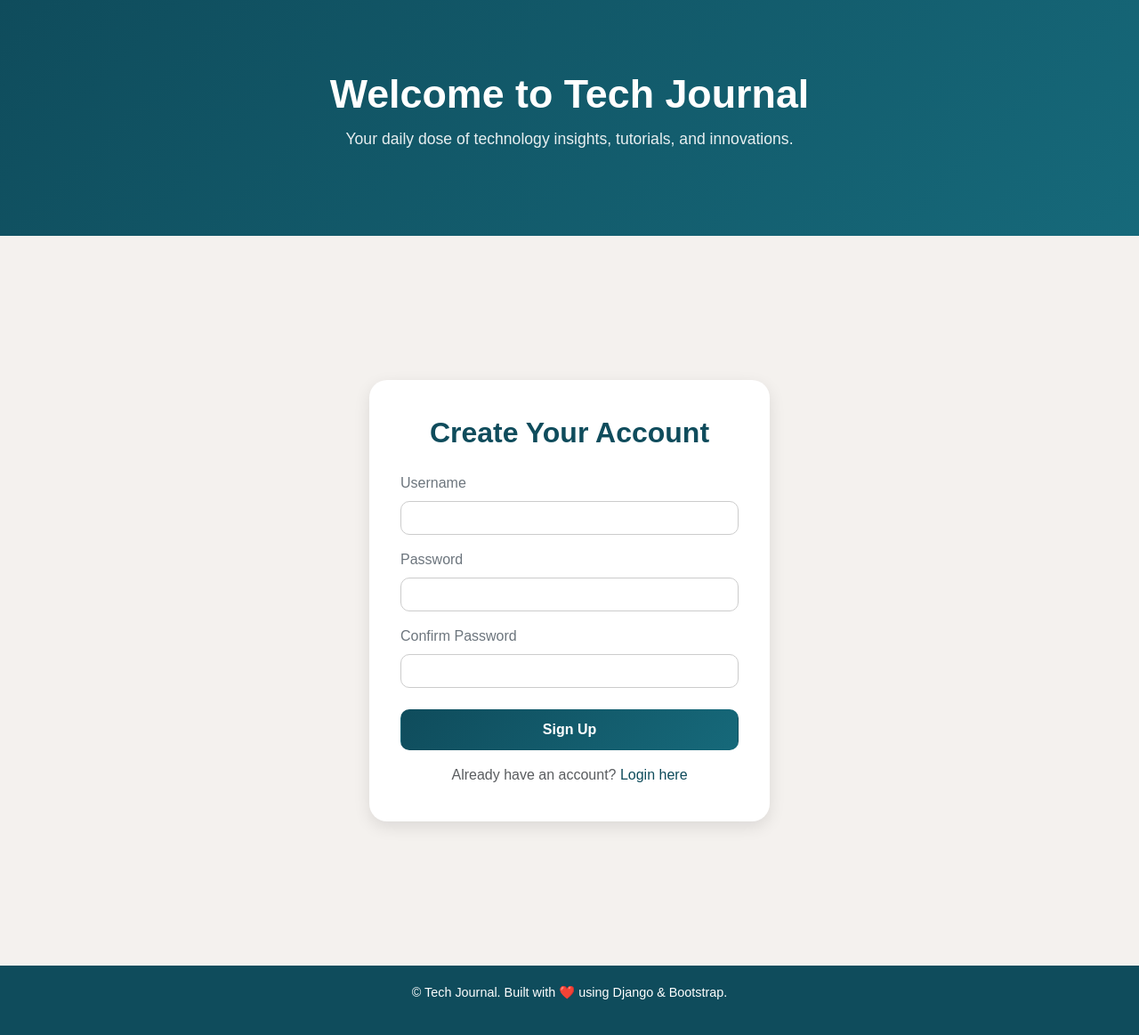
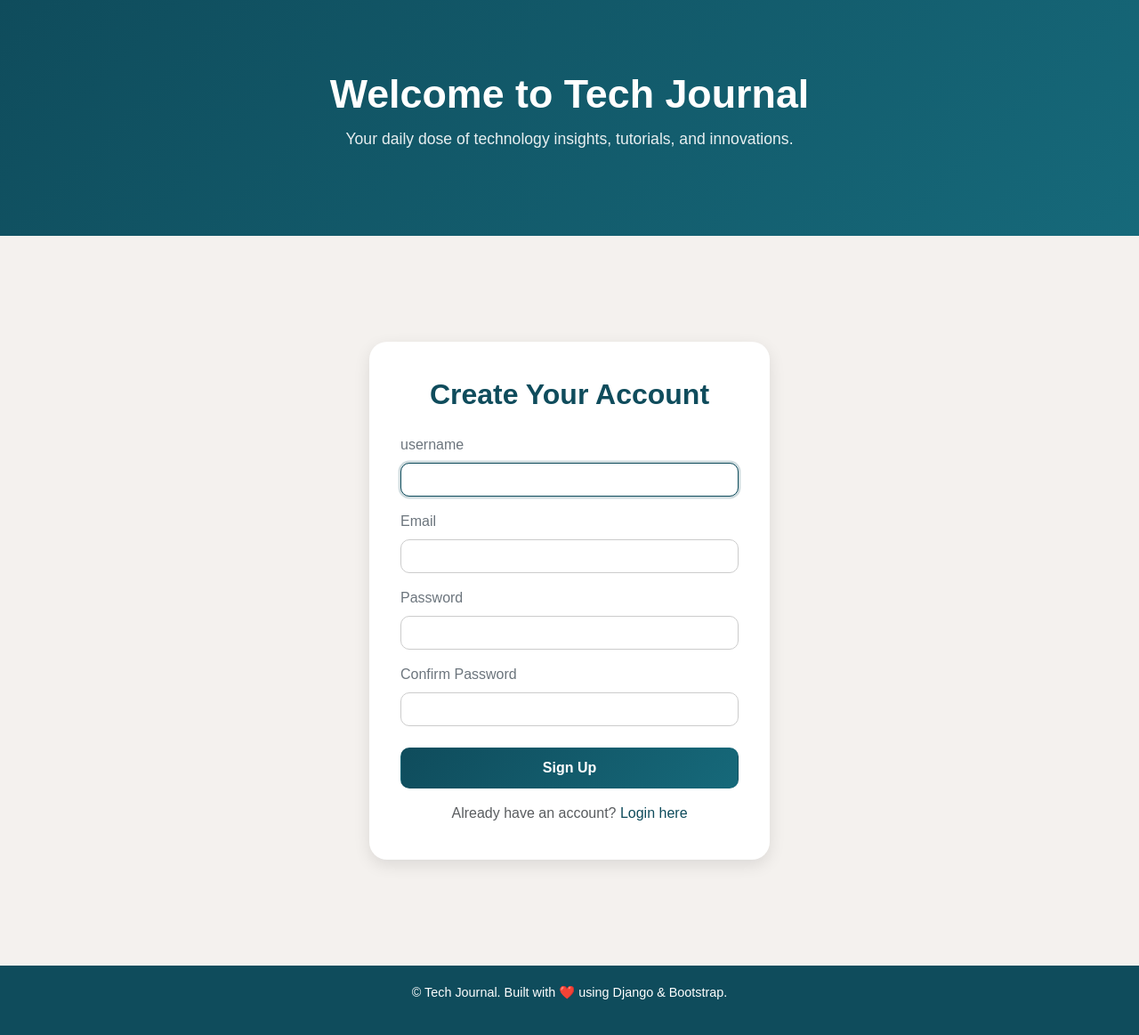
Before and after one commit to Navyaam91/python_django_tech_blogs, a Django app: page /signup in a window 1280 px wide. Shown: the part 157-1320 px from the top of the page at 89% size. Run offline with Django 5.2, Linux system fonts and the light colour scheme; parts of the project's set-up code (start-up, migrations or seed data) failed here and were passed over.

Commit message:
signup validation

```diff
--- a/blogapp/views.py
+++ b/blogapp/views.py
@@ -1,6 +1,6 @@
 from django.shortcuts import render, redirect
 from .models import BlogPost
-import pprint
+from django.contrib.auth.decorators import login_required
 
 
 # Create your views here.
@@ -9,7 +9,7 @@
 def list(request):
     posts = BlogPost.objects.all().order_by('-created_at')
     return render(request, 'list.html', {'posts': posts})
-
+@login_required(login_url="login")
 def create(request):
     if request.method == 'POST':
         title = request.POST.get('title')
--- a/templates/login.html
+++ b/templates/login.html
@@ -126,8 +126,9 @@
     <form method="POST" novalidate>
       {% csrf_token %}
 
+
       <div class="mb-3">
-        <label for="username" class="form-label">Username or Email</label>
+        <label for="username" class="form-label">Email</label>
         <input id="username" name="username" type="text" class="form-control" required autofocus>
       </div>
 
--- a/templates/signup.html
+++ b/templates/signup.html
@@ -74,33 +74,42 @@
 <section class="auth-section">
     <div class="signup-card">
         <h2>Create Your Account</h2>
-        <form method="POST">
+        <form method="POST" id="signupForm" novalidate>
             {% csrf_token %}
-
             <div class="mb-3">
-                <label for="username" class="form-label">Username</label>
-                <input type="text" name="username" id="username" class="form-control" required>
+                <label for="username" class="form-label">username</label>
+                <input id="username" name="username" type="text" class="form-control"  autofocus>
+                 <span class="error-message text-danger"></span>
+            </div>
+            <div class="mb-3">
+                <label for="email" class="form-label">Email</label>
+                <input type="text" name="email" id="email" class="form-control" >
+                 <span class="error-message text-danger"></span>
             </div>
 
             <div class="mb-3">
                 <label for="password1" class="form-label">Password</label>
-                <input type="password" name="password1" id="password1" class="form-control" required>
+                <input type="password" name="password1" id="password1" class="form-control" >
+                 <span class="error-message text-danger"></span>
             </div>
 
             <div class="mb-4">
                 <label for="password2" class="form-label">Confirm Password</label>
-                <input type="password" name="password2" id="password2" class="form-control" required>
+                <input type="password" name="password2" id="password2" class="form-control" >
+                 <span class="error-message text-danger"></span>
             </div>
 
             <div class="d-grid">
                 <button type="submit" class="btn btn-signup">Sign Up</button>
             </div>
         </form>
-        <p>
+
             {% if user %}
+            <div class="alert alert-success mt-3" role="alert"></div>
                 New user created
+            </div>
             {% endif %}
-        </p>
+
 
 
         <p class="text-center text-muted mt-3 mb-0">
@@ -108,4 +117,74 @@
         </p>
     </div>
 </section>
+<script>
+document.addEventListener("DOMContentLoaded", function() {
+    document.getElementById('signupForm').addEventListener('submit', function(event) {
+    event.preventDefault(); // stop submission for validation first
+
+    const username = document.getElementById('username');
+    const email = document.getElementById('email');
+    const password1 = document.getElementById('password1');
+    const password2 = document.getElementById('password2');
+
+    // clear previous messages
+    document.querySelectorAll('.error-message').forEach(msg => msg.textContent = '');
+    [username, email, password1, password2].forEach(f => f.classList.remove('is-invalid'));
+
+    let valid = true;
+
+    // username check
+    if (username.value.trim() === '') {
+        username.classList.add('is-invalid');
+        username.nextElementSibling.textContent = "Username cannot be empty.";
+        valid = false;
+    }
+
+    // email check
+    const emailPattern = /^[^\s@]+@[^\s@]+\.[^\s@]+$/;
+    if (email.value.trim() === '') {
+        email.classList.add('is-invalid');
+        email.nextElementSibling.textContent = "Email cannot be empty.";
+        valid = false;
+    } else if (!emailPattern.test(email.value.trim())) {
+        email.classList.add('is-invalid');
+        email.nextElementSibling.textContent = "Please enter a valid email address.";
+        valid = false;
+    }
+
+    // password not empty
+    if (password1.value.trim() === '') {
+        password1.classList.add('is-invalid');
+        password1.nextElementSibling.textContent = "Password cannot be empty.";
+        valid = false;
+    }
+
+    // confirm password
+    if (password2.value.trim() === '') {
+        password2.classList.add('is-invalid');
+        password2.nextElementSibling.textContent = "Please confirm your password.";
+        valid = false;
+    } else if (password1.value !== password2.value) {
+        password2.classList.add('is-invalid');
+        password2.nextElementSibling.textContent = "Passwords do not match.";
+        valid = false;
+    }
+
+    // submit if all valid
+    if (valid) {
+        this.submit();
+    }
+    });
+});
+</script>
+
+<style>
+.is-invalid {
+  border-color: #dc3545;
+  box-shadow: 0 0 4px rgba(220, 53, 69, 0.25);
+}
+.text-danger {
+  font-size: 0.9em;
+}
+</style>
 {% endblock %}
--- a/users/views.py
+++ b/users/views.py
@@ -18,9 +18,10 @@
     error_message=None
     if request.POST:
         username=request.POST['username']
+        email=request.POST['email']
         password=request.POST['password1']
         try:
-            user=User.objects.create_user(username=username,password=password)
+            user=User.objects.create_user(username=username,email=email,password=password)
         except Exception as e:
             error_message=str(e)
     return render(request, 'signup.html',{"user":user,"error_message":error_message})
```
